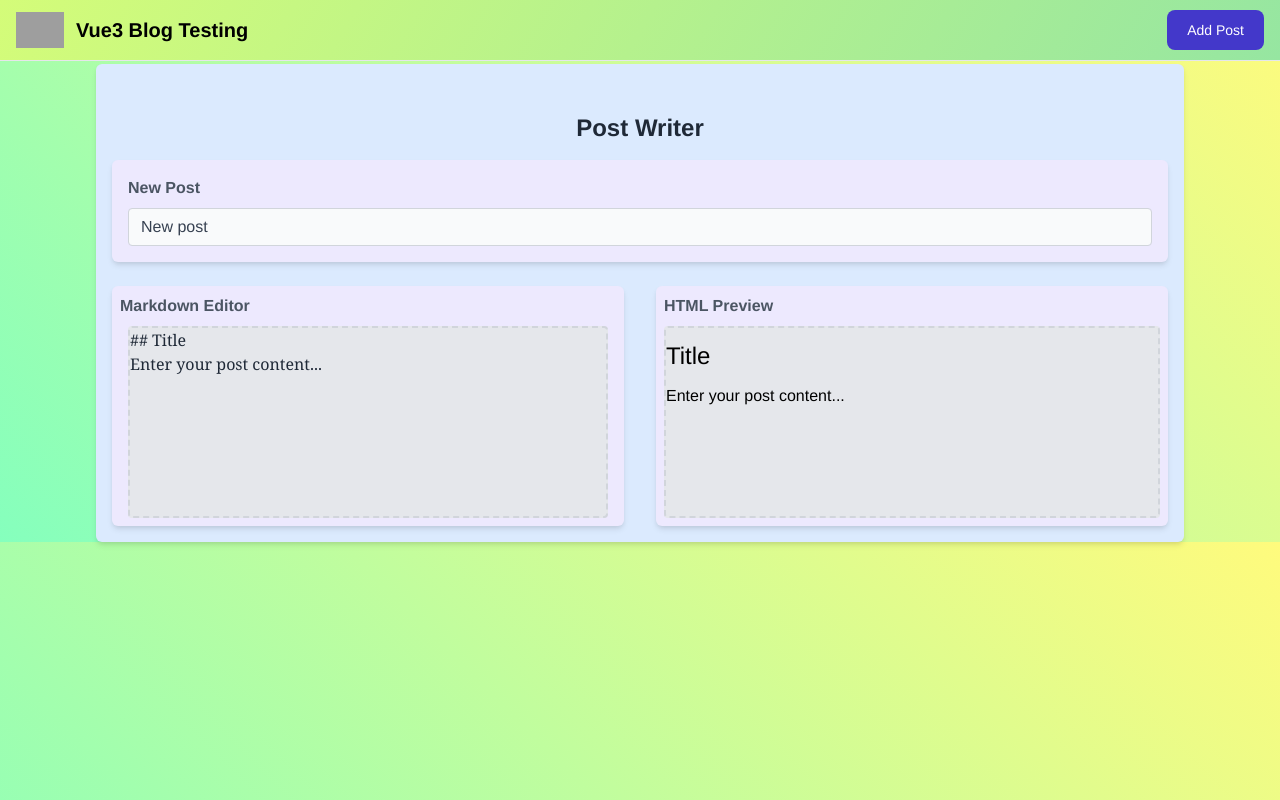
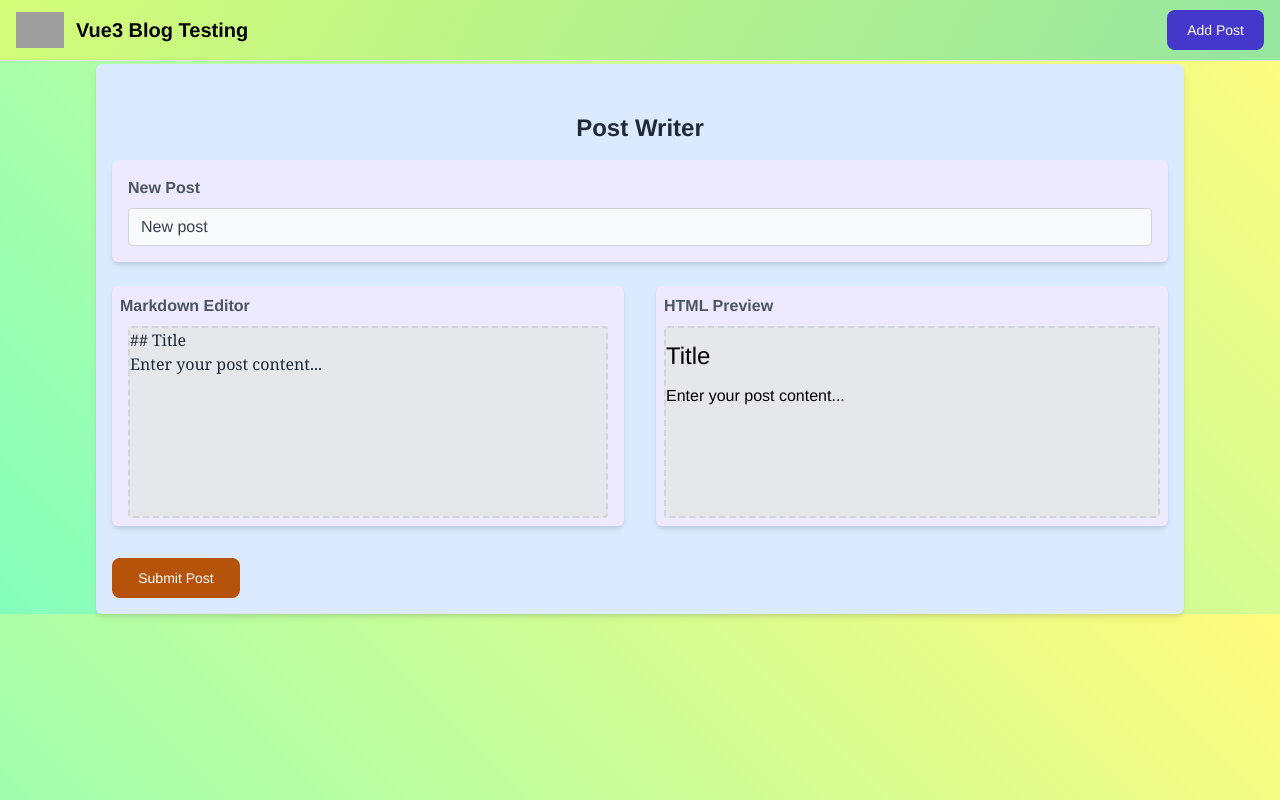
Before and after one commit to Akash52/vue3-blog-testing, a Vue app: page /posts/new in a window 1280 px wide. Built offline with nearby package versions, Linux system fonts and the light colour scheme; grey boxes are pictures that could not be loaded.

Commit message:
custom_save_event

```diff
--- a/src/components/NewPost.vue
+++ b/src/components/NewPost.vue
@@ -4,7 +4,7 @@
   >
     Post Writer
   </div>
-  <PostWriter :post="newPost" />
+  <PostWriter :post="newPost" @save="save" />
 </template>
 
 <script lang="ts">
@@ -23,7 +23,13 @@ export default defineComponent({
       title: 'New post',
       created: moment(),
     };
+
+    const save = (post: Post) => {
+      console.log('post', post);
+    };
+
     return {
+      save,
       newPost,
     };
   },
--- a/src/components/PostWriter.vue
+++ b/src/components/PostWriter.vue
@@ -48,6 +48,13 @@
           <div v-html="html" />
         </div>
       </div>
+      <button
+        type="button"
+        @click="save"
+        class="text-white bg-yellow-700 w-32 hover:bg-yellow-800 focus:ring-4 focus:outline-none focus:ring-blue-300 font-medium rounded-lg text-sm px-5 py-2.5 text-center mr-3 md:mr-0 dark:bg-blue-600 dark:hover:bg-blue-700 dark:focus:ring-blue-800"
+      >
+        Submit Post
+      </button>
     </div>
   </div>
 </template>
@@ -67,7 +74,14 @@ export default defineComponent({
       required: true,
     },
   },
-  setup(props) {
+
+  emits: {
+    save: (post: Post) => {
+      return true;
+    },
+  },
+
+  setup(props, ctx) {
     const title = ref(props.post.title);
     const content = ref('## Title\nEnter your post content...');
     const contentEditable = ref<HTMLDivElement | null>(null);
@@ -117,7 +131,18 @@ export default defineComponent({
       contentEditable.value.innerText = content.value;
     });
 
+    const save = () => {
+      const newPost: Post = {
+        ...props.post,
+        title: title.value,
+        html: html.value,
+        markdown: content.value,
+      };
+      ctx.emit('save', newPost);
+    };
+
     return {
+      save,
       html,
       title,
       content,
--- a/src/mocks.ts
+++ b/src/mocks.ts
@@ -4,6 +4,8 @@ export interface Post {
   id: string;
   title: string;
   created: moment.Moment;
+  html?: string;
+  markdown?: string;
 }
 
 export const today: Post = {
```
